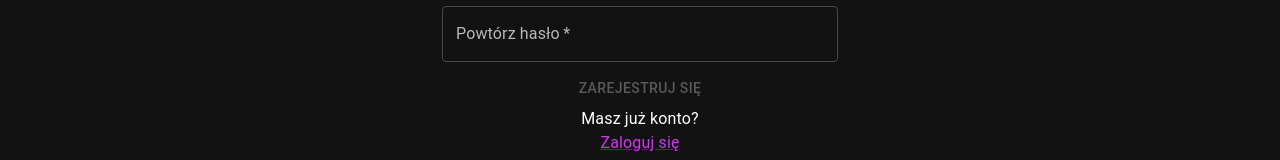
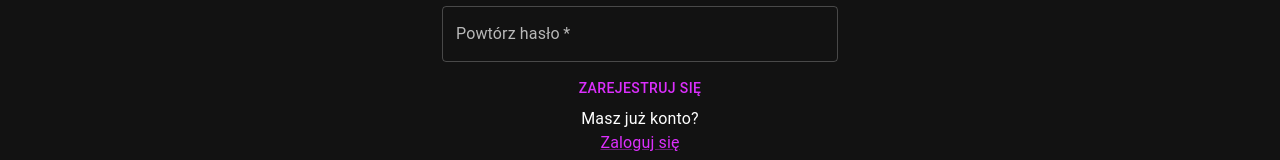
Before and after one commit to andzia913/FinanFrontend, a React (Vite) app: page /register in a window 1280 px wide. Shown: the part 424-584 px from the top of the page. Built offline with nearby package versions, Linux system fonts and the light colour scheme.

Commit message:
Refactory, chcanged useState to useRef for form's data handling

```diff
--- a/src/components/RegisterForm/RegisterForm.tsx
+++ b/src/components/RegisterForm/RegisterForm.tsx
@@ -8,31 +8,26 @@ import {
   TextField,
   Container,
 } from "@mui/material";
-import { useState, useEffect } from "react";
+import { useState, useRef } from "react";
 import serverAddress from "../../utils/server";
 
 type RegisterProps = {};
 
 const Register: React.FC<RegisterProps> = () => {
-  const [name, setName] = useState<string>("");
-  const [email, setEmail] = useState<string>("");
-  const [password, setPassword] = useState<string>("");
-  const [validPassword, setValidPassword] = useState<string>("");
-  const [matchPassword, setMatchPassword] = useState<string>("");
-  const [validMatch, setValidMatch] = useState<boolean>(false);
+  const nameRef = useRef<HTMLInputElement>(null);
+  const emailRef = useRef<HTMLInputElement>(null);
+  const passwordRef = useRef<HTMLInputElement>(null);
+  const passwordRepeadRef = useRef<HTMLInputElement>(null);
   const [success, setSuccess] = useState<boolean>(false);
   const [alert, setAlert] = useState({ isShown: false, text: "" });
 
-  useEffect(() => {
-    setValidPassword(password);
-    setValidMatch(password === matchPassword);
-  }, [password, matchPassword]);
-
   const handleSubmit = async (e: React.FormEvent<HTMLFormElement>) => {
     e.preventDefault();
-
-    if (!name || !email || !password) {
-      setAlert({ isShown: true, text: "Podano niewłaściwe dane" });
+    if (passwordRef.current?.value !== passwordRepeadRef.current?.value) {
+      setAlert({
+        isShown: true,
+        text: "Wprowadzone hasła różnią się od siebie",
+      });
       return;
     }
 
@@ -42,14 +37,14 @@ const Register: React.FC<RegisterProps> = () => {
         headers: {
           "Content-Type": "application/json",
         },
-        body: JSON.stringify({ name, email, password }),
+        body: JSON.stringify({
+          name: nameRef.current?.value,
+          email: emailRef.current?.value,
+          password: passwordRef.current?.value,
+        }),
       });
       if (response.status === 201) {
         setSuccess(true);
-        setName("");
-        setEmail("");
-        setPassword("");
-        setMatchPassword("");
       } else if (response.status === 400) {
         setAlert({
           isShown: true,
@@ -110,59 +105,47 @@ const Register: React.FC<RegisterProps> = () => {
           <Typography variant="h4">Rejestracja</Typography>
           <Box component="form" onSubmit={handleSubmit}>
             <TextField
+              inputRef={nameRef}
               type="text"
               label="Imię"
               id="username"
               autoComplete="off"
-              onChange={(e) => setName(e.target.value)}
-              value={name}
               required
               fullWidth
               margin="normal"
             />
 
             <TextField
+              inputRef={emailRef}
               type="email"
               label="email"
               id="email"
               autoComplete="off"
-              onChange={(e) => setEmail(e.target.value)}
-              value={email}
               required
               fullWidth
               margin="normal"
             />
             <TextField
+              inputRef={passwordRef}
               type="password"
               id="password"
               label="hasło"
-              onChange={(e) => setPassword(e.target.value)}
-              value={password}
               required
-              aria-invalid={validPassword ? "false" : "true"}
               fullWidth
               margin="normal"
             />
 
             <TextField
+              inputRef={passwordRepeadRef}
               type="password"
               id="confirm_pwd"
               label="Powtórz hasło"
-              onChange={(e) => setMatchPassword(e.target.value)}
-              value={matchPassword}
               required
-              aria-invalid={validMatch ? "false" : "true"}
               fullWidth
               margin="normal"
-              error={!validMatch}
             />
 
-            <Button
-              type="submit"
-              disabled={!name || !validPassword || !validMatch}
-            >
-              Zarejestruj się
-            </Button>
+            <Button type="submit">Zarejestruj się</Button>
           </Box>
           <Typography>Masz już konto?</Typography>
           <Link href="/login">Zaloguj się</Link>
```
